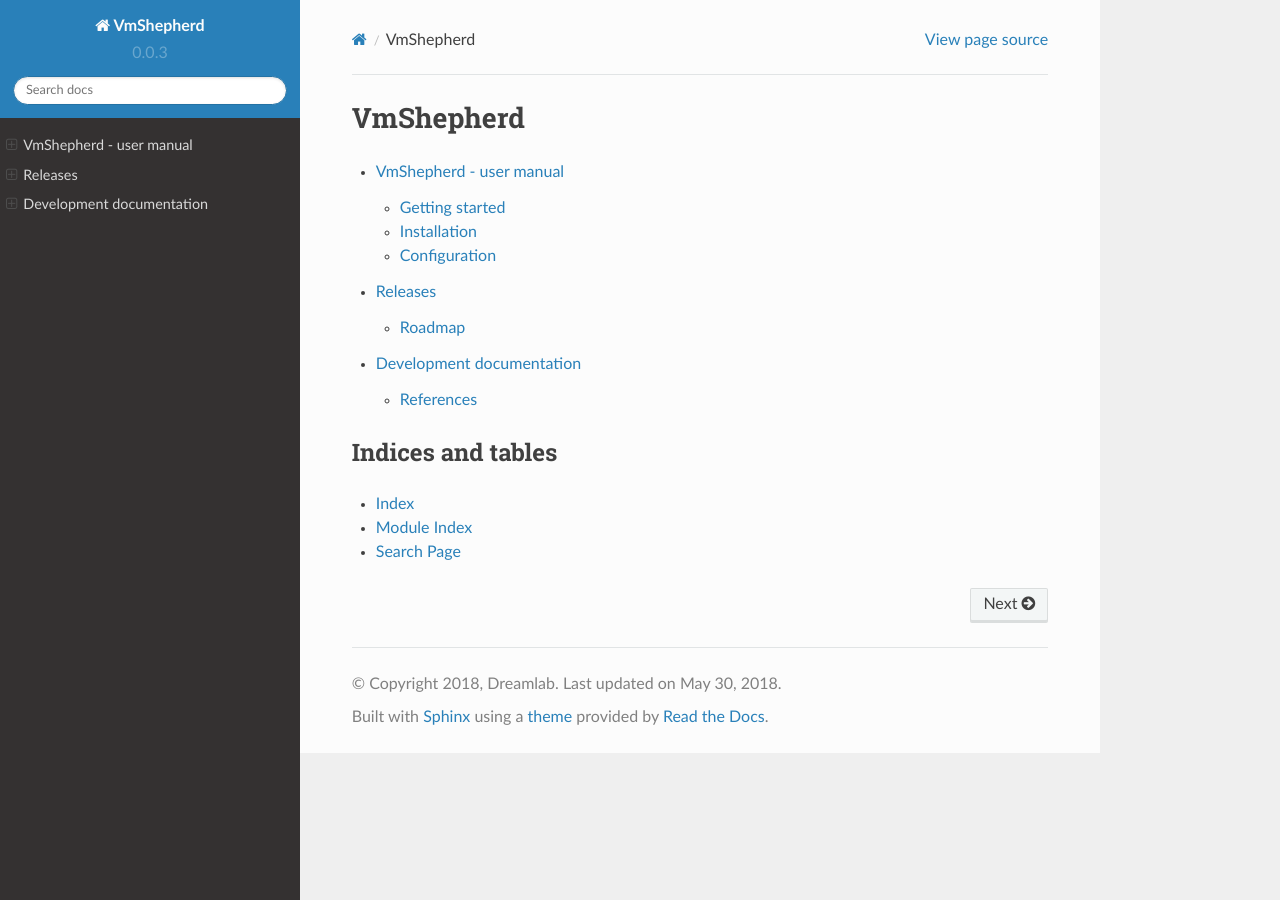
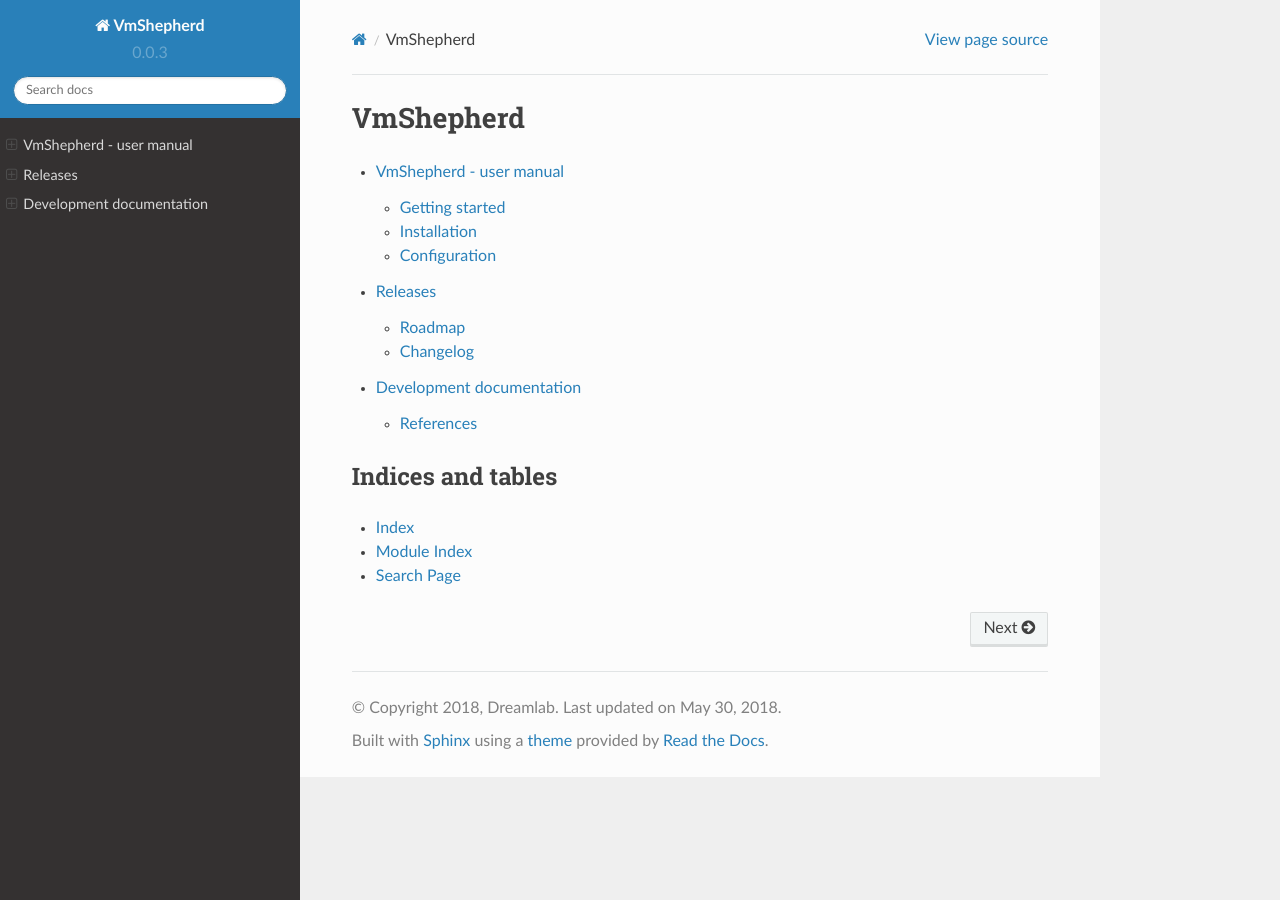
Before and after one commit to DreamLab/VmShepherd, a Sphinx documentation site: the page built from docs/index.rst, in a window 1280 px wide. Built offline with Sphinx 7.4.7 and the Read the Docs theme 2.0.0, drawn with Linux system fonts in a browser that asks for light colours.

Commit message:
changelog fix

```diff
--- a/docs/releases/changelog.rst
+++ b/docs/releases/changelog.rst
@@ -1 +1 @@
-.. include:: ../CHANGELOG.rst
+.. include:: ../../CHANGELOG.rst
```
